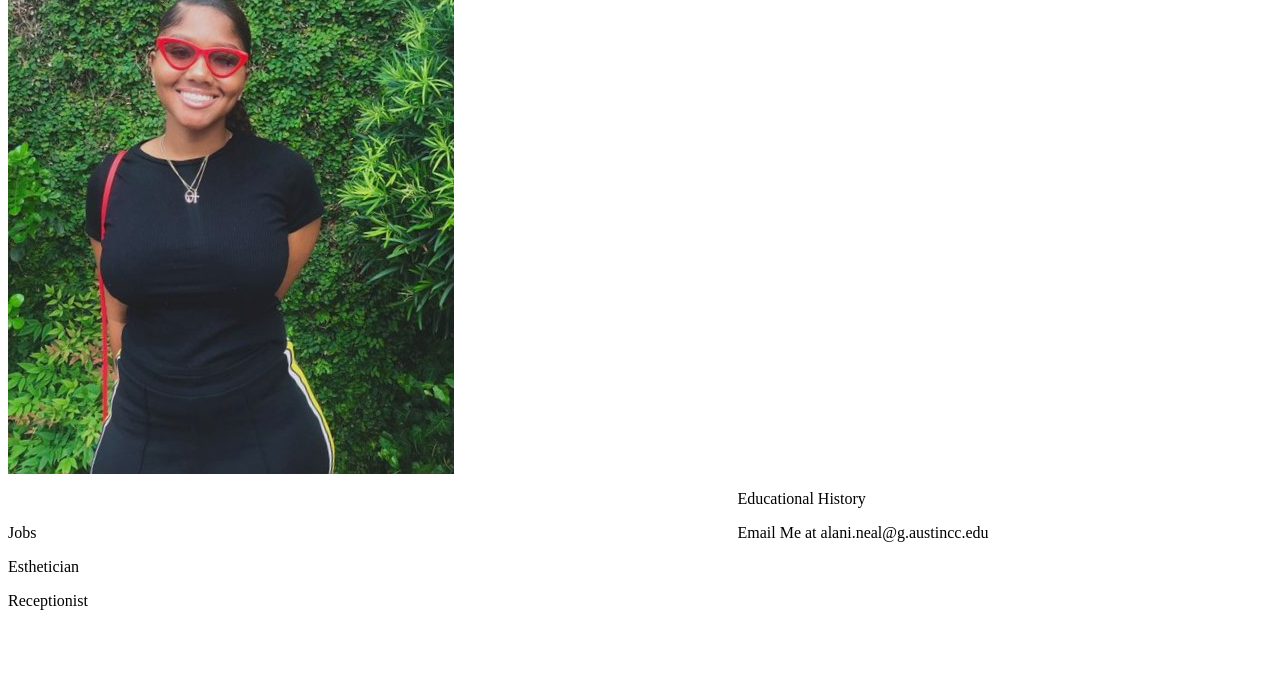
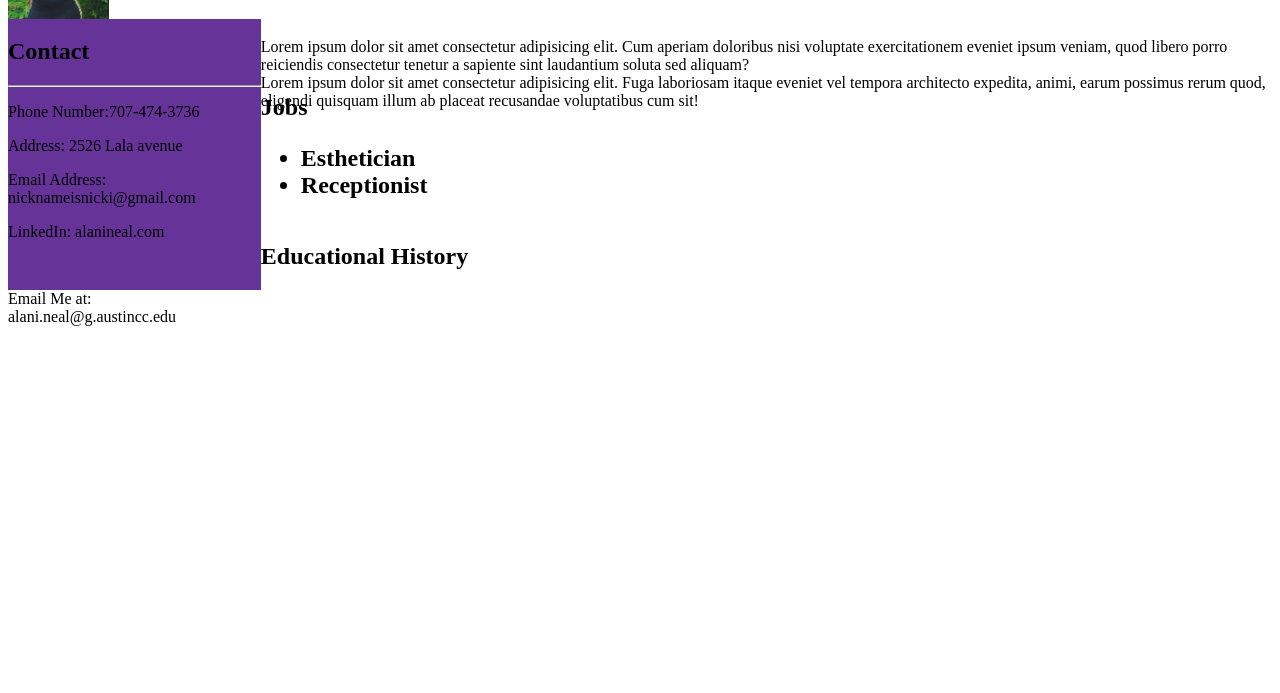
Before and after one commit to alanineal/First-Responsive-Website, a plain HTML site: page resume.html in a window 1280 px wide. Shown: the part 123-816 px from the top of the page. Drawn offline with Linux system fonts and the light colour scheme.

Commit message:
updating code

```diff
--- a/resume-style.css
+++ b/resume-style.css
@@ -1,5 +1,10 @@
+body{
+    height:100vh;
+
+}
 .container {
     display:grid;
+    grid-template-columns: .2fr .8fr;
     grid-template-areas:
     "headshot header"
     "contact skills"
@@ -9,6 +14,8 @@
 }
 .headshot {
     grid-area: headshot;
+    width: 40%
+
 
 }
 .header {
@@ -18,7 +25,8 @@
       }
 
 .contact {
-    grid-area:contact
+    grid-area:contact;
+    background-color: rebeccapurple;
 
 }
 .skills {
--- a/resume.html
+++ b/resume.html
@@ -9,29 +9,40 @@
              <img class="headshot" src="./myProfilePic.jpg">
              <h1 class="header">My Resume</h1>
 
-             <section class="jobs">
-                 Jobs
-              <p>Esthetician</p>
-              <p>Receptionist</p>
+             <section class="experience">
+               <h1>Jobs</h>
+                <ul>
+                    <li>Esthetician</li>
+                    <li>Receptionist</li>
+
+                </ul>
              </section>
 
              <section class="contact">
+             <h1>Contact</h1>
+             <hr>
+                <p>Phone Number:707-474-3736</p>
+                <p>Address: 2526 Lala avenue</p>
+                <p>Email Address: nicknameisnicki@gmail.com</p>
+                <p>LinkedIn: alanineal.com</p>
 
              </section>
 
              <section class="skills">
+                 <h1></h1>
+                 Lorem ipsum dolor sit amet consectetur adipisicing elit. Cum aperiam doloribus nisi voluptate exercitationem eveniet ipsum veniam, quod libero porro reiciendis consectetur tenetur a sapiente sint laudantium soluta sed aliquam?
 
              </section>
 
              <section class="experience">
-
+Lorem ipsum dolor sit amet consectetur adipisicing elit. Fuga laboriosam itaque eveniet vel tempora architecto expedita, animi, earum possimus rerum quod, eligendi quisquam illum ab placeat recusandae voluptatibus cum sit!
              </section>
 
              <section class= "education">
-                 <p>Educational History</p>
+                 <h1>Educational History</h1>
              </section>
 
-             <footer>Email Me at alani.neal@g.austincc.edu</footer>
+             <footer>Email Me at: alani.neal@g.austincc.edu</footer>
         </div>
 </body>
 </html>
```
